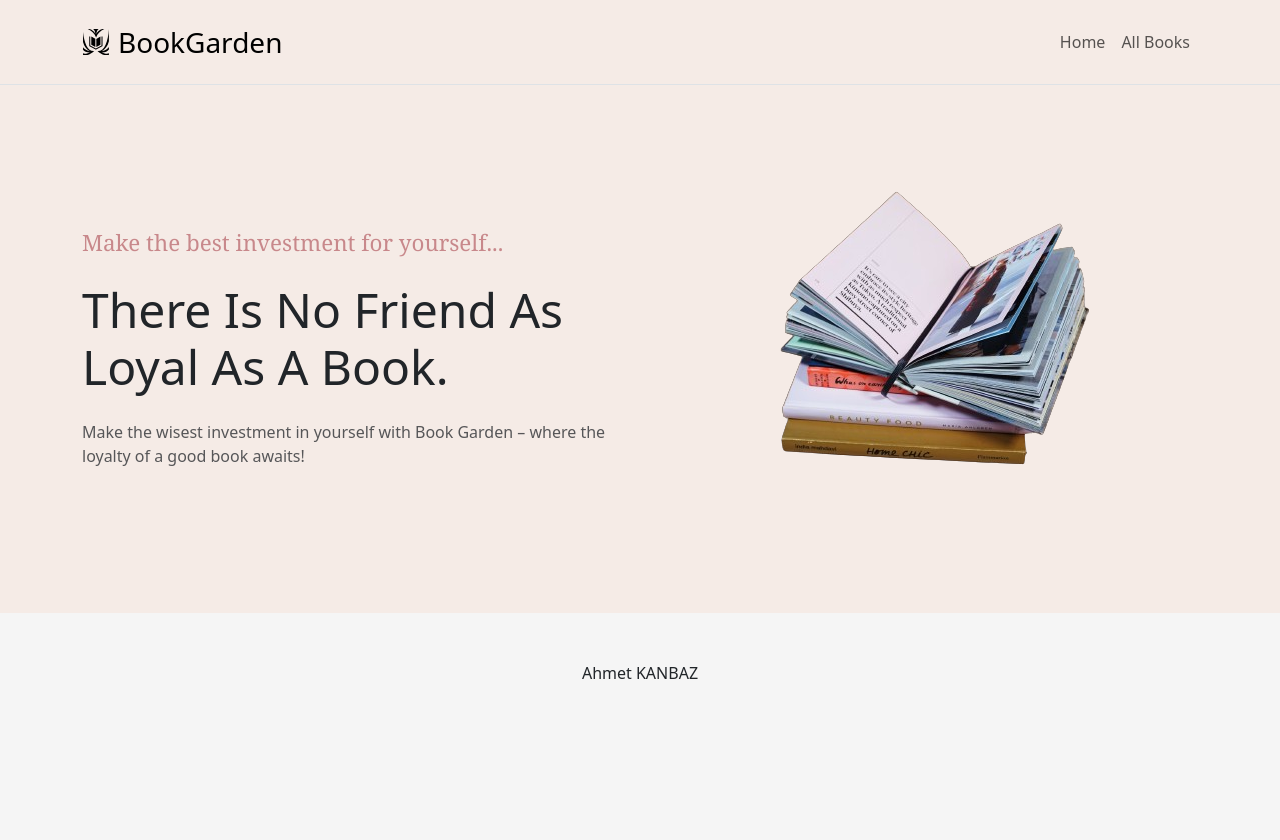
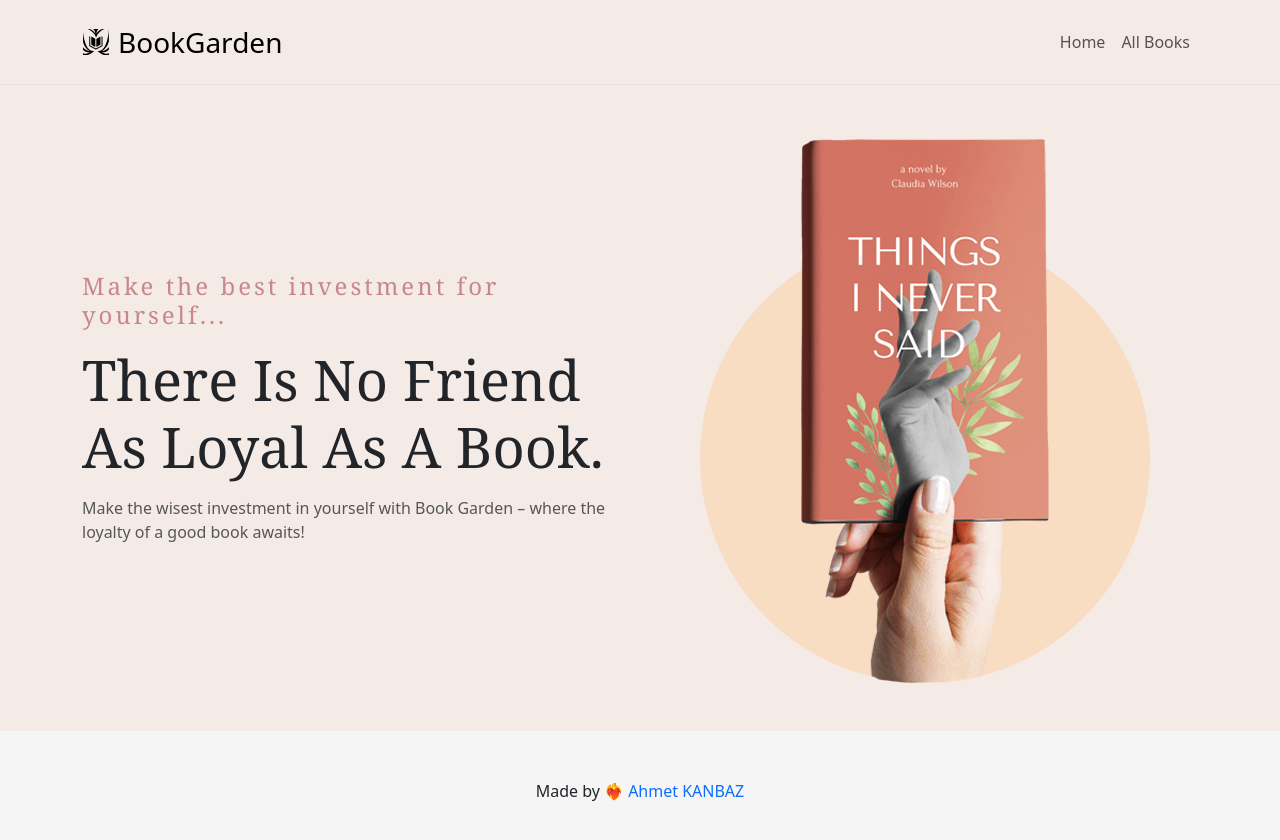
Before and after one commit to ahmetkanbaz/BookGarden, a React (Vite) app in the folder bookgarden/: page / in a window 1280 px wide. Shown: the top 840 px of the page. Before the commit the page ends 800 px from the top, so only its background shows below. Built offline with nearby package versions, Linux system fonts and the light colour scheme.

Commit message:
BookGarden-HomePageBanner-Finished

```diff
--- a/bookgarden/src/GlobalStyle/GlobalStyle.js
+++ b/bookgarden/src/GlobalStyle/GlobalStyle.js
@@ -1,6 +1,6 @@
 import { createGlobalStyle } from "styled-components";
 
-export const GlobalStyle = createGlobalStyle `
+export const GlobalStyle = createGlobalStyle`
   * {
     margin: 0;
     padding: 0;
@@ -10,4 +10,9 @@ export const GlobalStyle = createGlobalStyle `
   body {
     background-color: #F5F5F5;
   }
+
+  a {
+    text-decoration: none;
+    transition: all .3s ease-in-out;
+  }
 `;
--- a/bookgarden/src/components/Footer/Footer.jsx
+++ b/bookgarden/src/components/Footer/Footer.jsx
@@ -1,11 +1,16 @@
 const Footer = () => {
   return (
-    <footer>
-      <div className="py-5">
-        <p className="text-center mb-0">Ahmet KANBAZ</p>
+    <footer className="py-5">
+      <div className="container">
+        <p className="text-center mb-0">
+          Made by ❤️‍🔥
+          <a href="https://github.com/ahmetkanbaz" target="_blank" rel="noreferrer" className="ms-1">
+            Ahmet KANBAZ
+          </a>
+        </p>
       </div>
     </footer>
-  )
-}
+  );
+};
 
-export default Footer
+export default Footer;
--- a/bookgarden/src/components/HomeBanner/HomeBannerInfos/HomeBannerInfos.jsx
+++ b/bookgarden/src/components/HomeBanner/HomeBannerInfos/HomeBannerInfos.jsx
@@ -2,7 +2,7 @@ const HomeBannerInfos = () => {
   return (
     <div className="col-lg-6">
       <h3>Make the best investment for yourself...</h3>
-      <h1 className="display-5 fw-normal my-4">
+      <h1 className="display-4 fw-normal my-3">
         There Is No Friend As Loyal As A Book.
       </h1>
       <p className="opacity-75 mb-0">
--- a/bookgarden/src/components/HomeBanner/HomeBannerStyle.js
+++ b/bookgarden/src/components/HomeBanner/HomeBannerStyle.js
@@ -5,6 +5,11 @@ export const CustomBanner = styled.section `
   h3 {
     color: #C8888B;
     font-family: Cambria, Cochin, Georgia, Times, 'Times New Roman', serif;
-    font-size: 1.4rem;
+    font-size: 1.5rem;
+    letter-spacing: 3px;
+  }
+
+  h1 {
+    font-family: Georgia, 'Times New Roman', Times, serif;
   }
 `;
```
Also changed, not shown: bookgarden/src/assets/bannerImages/homeBannerImage.png.
